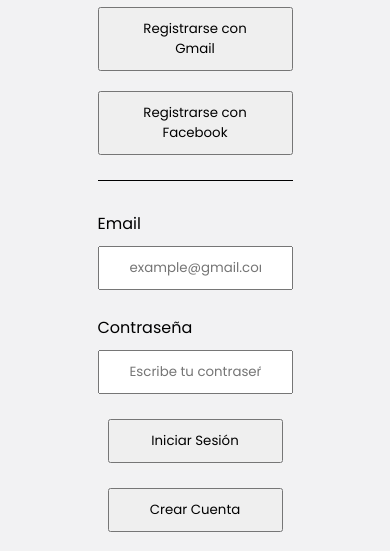
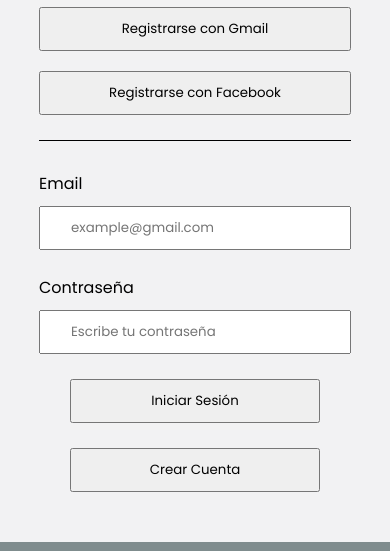
Before and after one commit to chanchoc/coderhouse_frontend, a plain HTML site: page pages/login.html in a window 390 px wide. Shown: the part 250-801 px from the top of the page. Drawn offline with Linux system fonts and the light colour scheme.

Commit message:
Cambios en el Log-In

```diff
--- a/css/style.css
+++ b/css/style.css
@@ -493,17 +493,26 @@
     margin-top: 15px;
 }
 
-@media (max-width: 768px) {
-    .log-access button {
-        width: 100%;
-    }
-}
-
 .log-email {
     padding-top: 30px;
     border-top: 1px solid black;
 }
 
+@media (max-width: 768px) {
+    .login button,
+    .login input,
+    .login label {
+        width: 80%;
+    }
+
+    .log-access {
+        width: 80%;
+    }
+
+    .log-access button {
+        width: 80%;
+    }
+}
 /*-----------------------------------------------------------------------
 - Cart
 -----------------------------------------------------------------------*/
```
